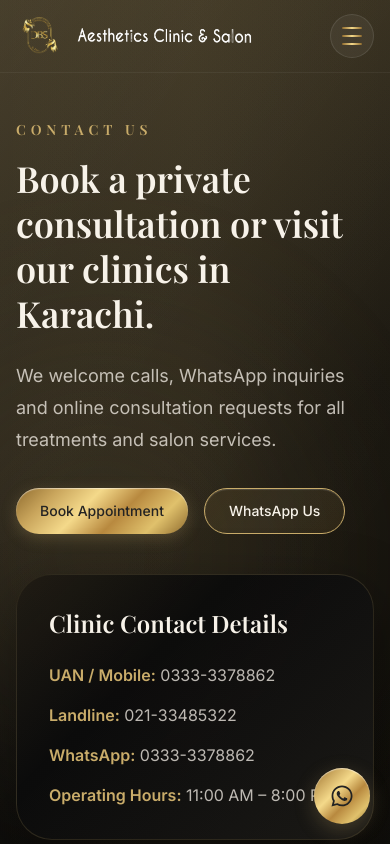
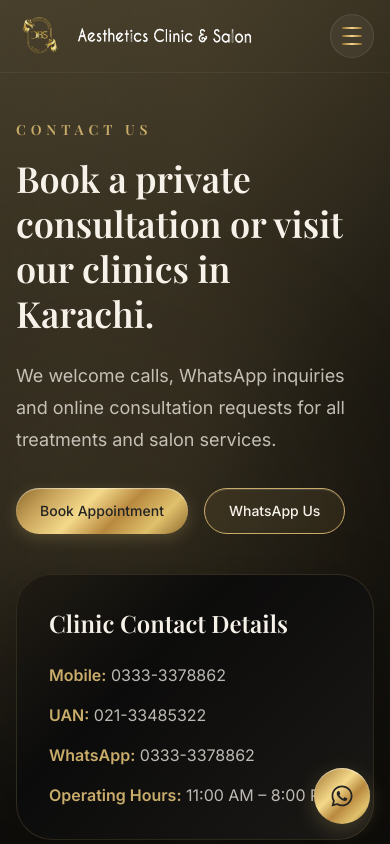
Before and after one commit to Hamza234213/DBS-Aesthetics-Clinic-Salon, a Next.js app: page /contact in a window 390 px wide. Shown: the top 844 px of the page. Built offline with nearby package versions, Linux system fonts and the light colour scheme; a web font is replaced by a local one.

Commit message:
Swap UAN and Mobile labels in contact details

```diff
--- a/src/app/contact/page.tsx
+++ b/src/app/contact/page.tsx
@@ -31,8 +31,8 @@
             <div className="page-card rounded-[2.25rem] border border-[#c9ac6a]/20 p-8 transition-all duration-300 hover:border-[#c9ac6a]/40">
               <h2 className="text-2xl font-serif font-semibold text-[#f7f2e9]">Clinic Contact Details</h2>
               <ul className="mt-6 space-y-4 text-base sm:text-lg text-[#f7f2e9]/75">
-                <li><span className="font-semibold text-[#c9ac6a]">UAN / Mobile:</span> {clinicInfo.phone}</li>
-                <li><span className="font-semibold text-[#c9ac6a]">Landline:</span> {clinicInfo.landline}</li>
+                <li><span className="font-semibold text-[#c9ac6a]">Mobile:</span> {clinicInfo.phone}</li>
+                <li><span className="font-semibold text-[#c9ac6a]">UAN:</span> {clinicInfo.landline}</li>
                 <li><span className="font-semibold text-[#c9ac6a]">WhatsApp:</span> {clinicInfo.whatsapp}</li>
                 <li><span className="font-semibold text-[#c9ac6a]">Operating Hours:</span> {clinicInfo.hours}</li>
               </ul>
```
